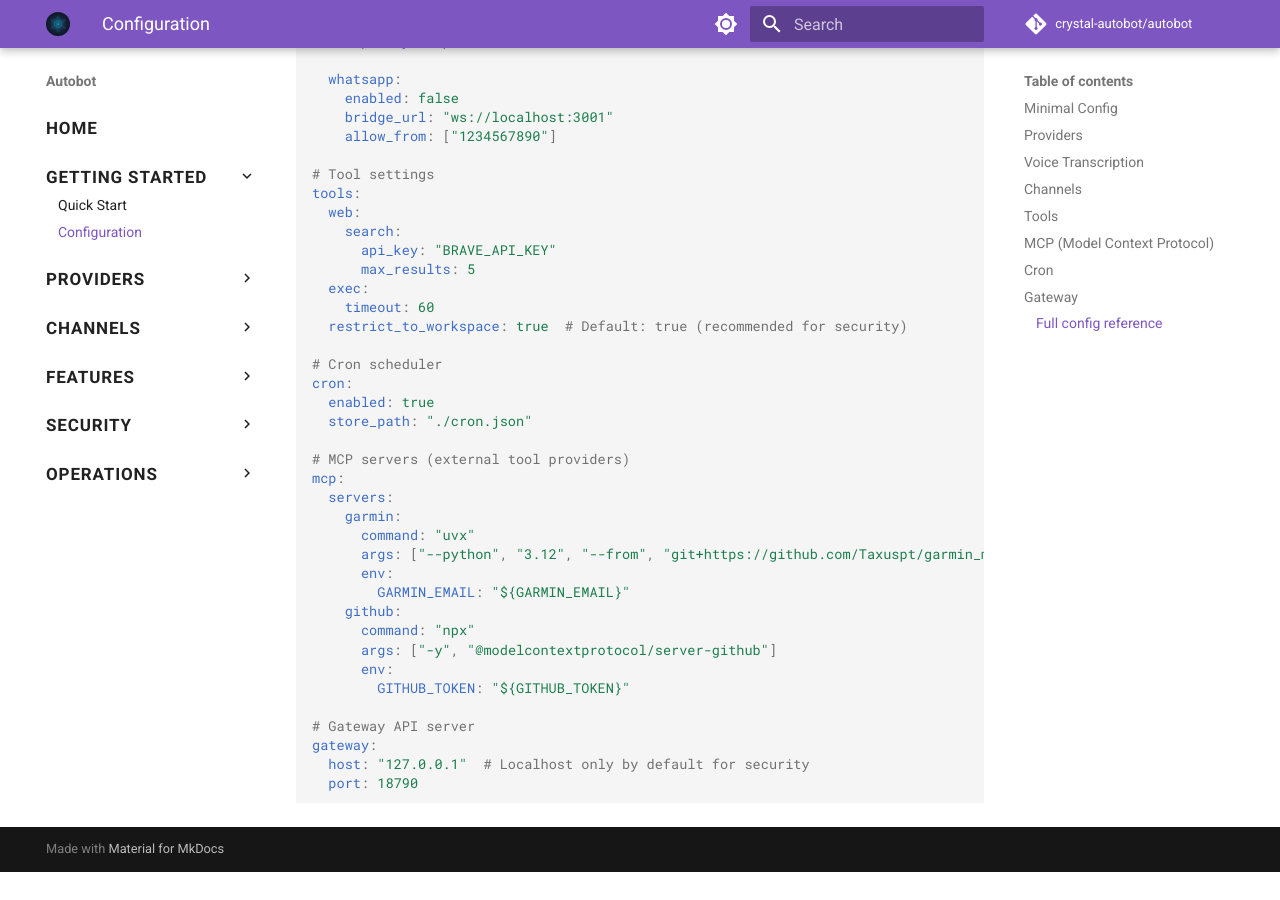
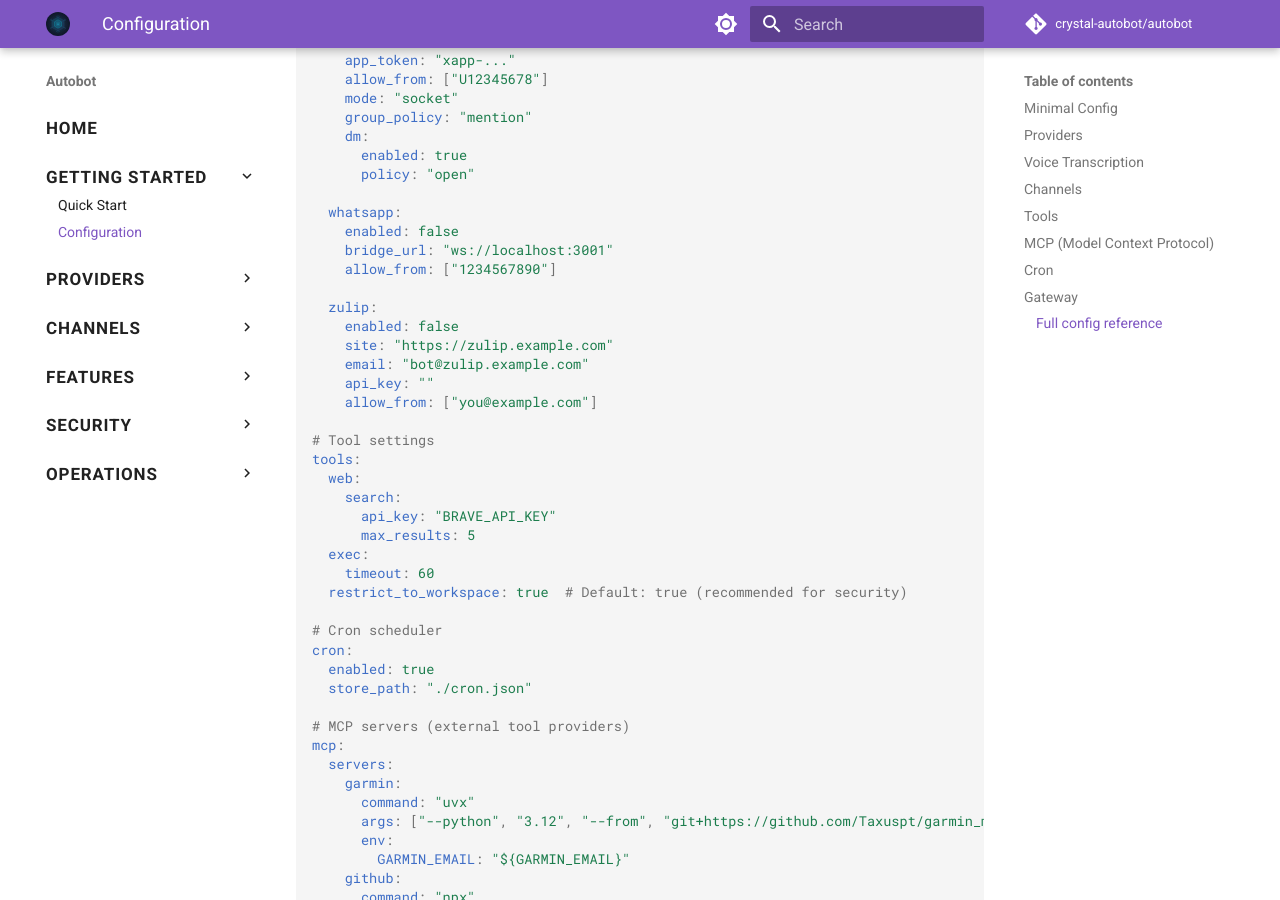
Before and after one commit to crystal-autobot/autobot, an MkDocs documentation site: the page built from docs/configuration.md, in a window 1280 px wide and 900 px high, scrolled down 4366 px. Built offline with MkDocs 1.6.1 and Material for MkDocs 9.7.7, drawn with Linux system fonts in a browser that asks for light colours; comment, search, counter and statistics services are not loaded; before the commit the page ends 5238 px from its top, so only the background shows below that; some of the changed text lies outside the part shown.

Commit message:
fix(docs): document Zulip channel

````diff
--- a/docs/configuration.md
+++ b/docs/configuration.md
@@ -46,7 +46,7 @@ If neither Groq nor OpenAI is configured, voice messages fall back to `[voice me
 
 **Security Note:** `allow_from` is deny-by-default for security.
 
-Setup guides: **[Telegram](telegram.md)** | **[Slack](slack.md)**
+Setup guides: **[Telegram](telegram.md)** | **[Slack](slack.md)** | **[Zulip](zulip.md)**
 
 ```yaml
 channels:
@@ -73,6 +73,13 @@ channels:
     # allow_from: []      - DENY ALL
     # allow_from: ["*"]   - Allow anyone
     # allow_from: ["num"] - Allowlist phone numbers
+    allow_from: []
+
+  zulip:
+    enabled: false
+    site: "https://zulip.example.com"
+    email: "bot@zulip.example.com"
+    api_key: ""
     allow_from: []
 ```
 
@@ -203,6 +210,13 @@ channels:
     bridge_url: "ws://localhost:3001"
     allow_from: ["1234567890"]
 
+  zulip:
+    enabled: false
+    site: "https://zulip.example.com"
+    email: "bot@zulip.example.com"
+    api_key: ""
+    allow_from: ["you@example.com"]
+
 # Tool settings
 tools:
   web:
````
Also changed, not shown: README.md (+2 -1 lines), docs/architecture.md (+6 -3 lines), docs/media.md (+1 -0 lines), docs/providers.md (+1 -1 lines), docs/zulip.md (added, +58 -0 lines).
